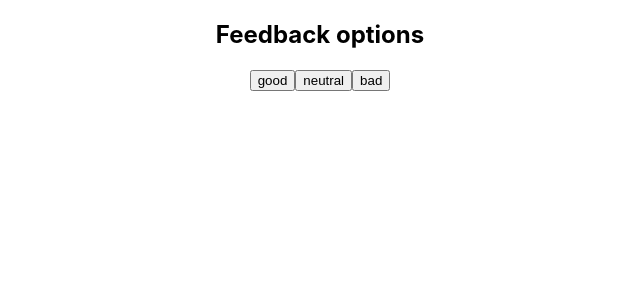
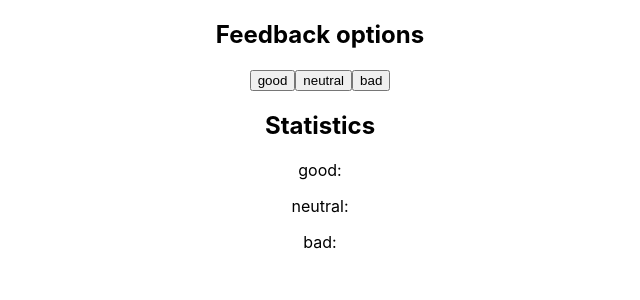
Before and after one commit to AnastasiaZhab/react-02-feedback, a React (Create React App) app: page / in a window 1280 px wide. Shown: the top 300 px of the page, without its empty margins (320-960 px from the left). Built offline with nearby package versions, Linux system fonts and the light colour scheme.

Commit message:
create Statistics component

```diff
--- a/src/App.js
+++ b/src/App.js
@@ -1,12 +1,18 @@
 import './App.css';
 import { Component } from 'react';
 import FeedbackOption from './components/FeedbackOption';
+import Statistics from './components/Statistics';
 
 class App extends Component {
   state = {
-    good: '',
-    neutral: '',
-    bad: ''
+    good: 0,
+    neutral: 0,
+    bad: 0
+  }
+
+  onLeaveFeedback = (event) => {
+    const name = event.currentTarget.innerText;
+    return this.setState({ [name]: this.state[name] + 1})
   }
 
 
@@ -14,7 +20,13 @@ class App extends Component {
     const options = Object.keys(this.state);
     return (
       <div className="App">
-        <FeedbackOption options={options}/>
+        <FeedbackOption options={options}
+        onLeaveFeedback={this.onLeaveFeedback}/>
+        <Statistics options={options}
+        // good={this.state.good}
+        // neutral={this.state.neutral}
+        // bad={this.state.bad}
+        />
       </div>
     );
   }
--- a/src/components/FeedbackOption/FeedbackOption.jsx
+++ b/src/components/FeedbackOption/FeedbackOption.jsx
@@ -1,13 +1,13 @@
 import s from './FeedbackOption.module.css';
 
-const FeedbackOption = ({options}) => {
+const FeedbackOption = ({options, onLeaveFeedback}) => {
     return (
         <div>
             <h2>Feedback options</h2>
 
             {options.map(option => {
                 return (
-                    <button type="button" key={option}>{option}</button>
+                    <button type="button" key={option} onClick={onLeaveFeedback}>{option}</button>
                 )
             })}
         </div>
--- /dev/null
+++ b/src/components/Statistics/Statistics.jsx
@@ -0,0 +1,16 @@
+const Statistics = ({options}) => {
+    return (
+        <div>
+            <h2>Statistics</h2>
+
+            {options.map(option => {
+                return (
+                    <p key={option}>{option}: {option.value} </p>
+                )
+            })}
+
+        </div>
+    )
+};
+
+export default Statistics;
--- /dev/null
+++ b/src/components/Statistics/index.js
@@ -0,0 +1 @@
+export {default} from './Statistics';
```
Also changed, not shown: src/components/Statistics/Statistics.module.css (added).
